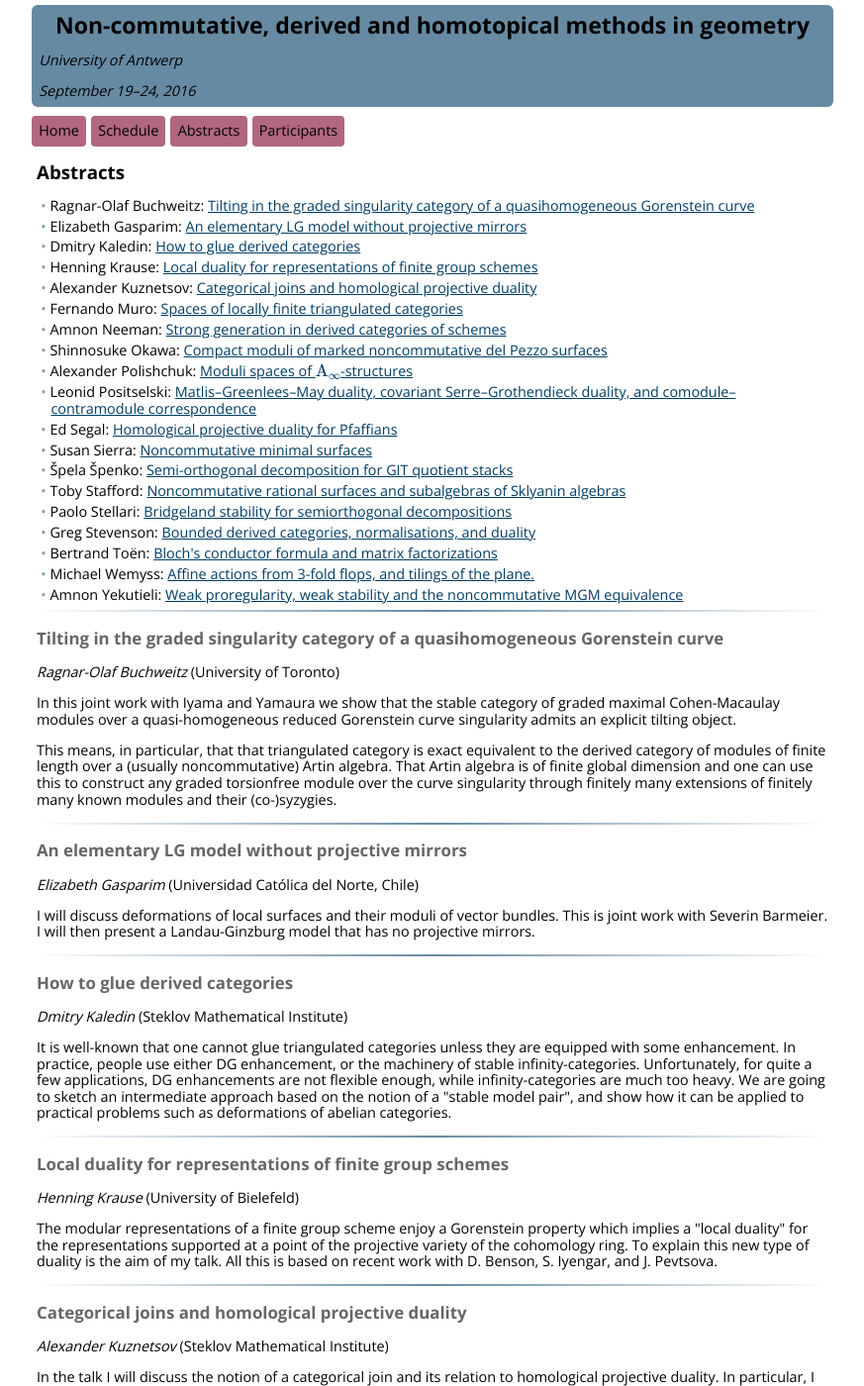
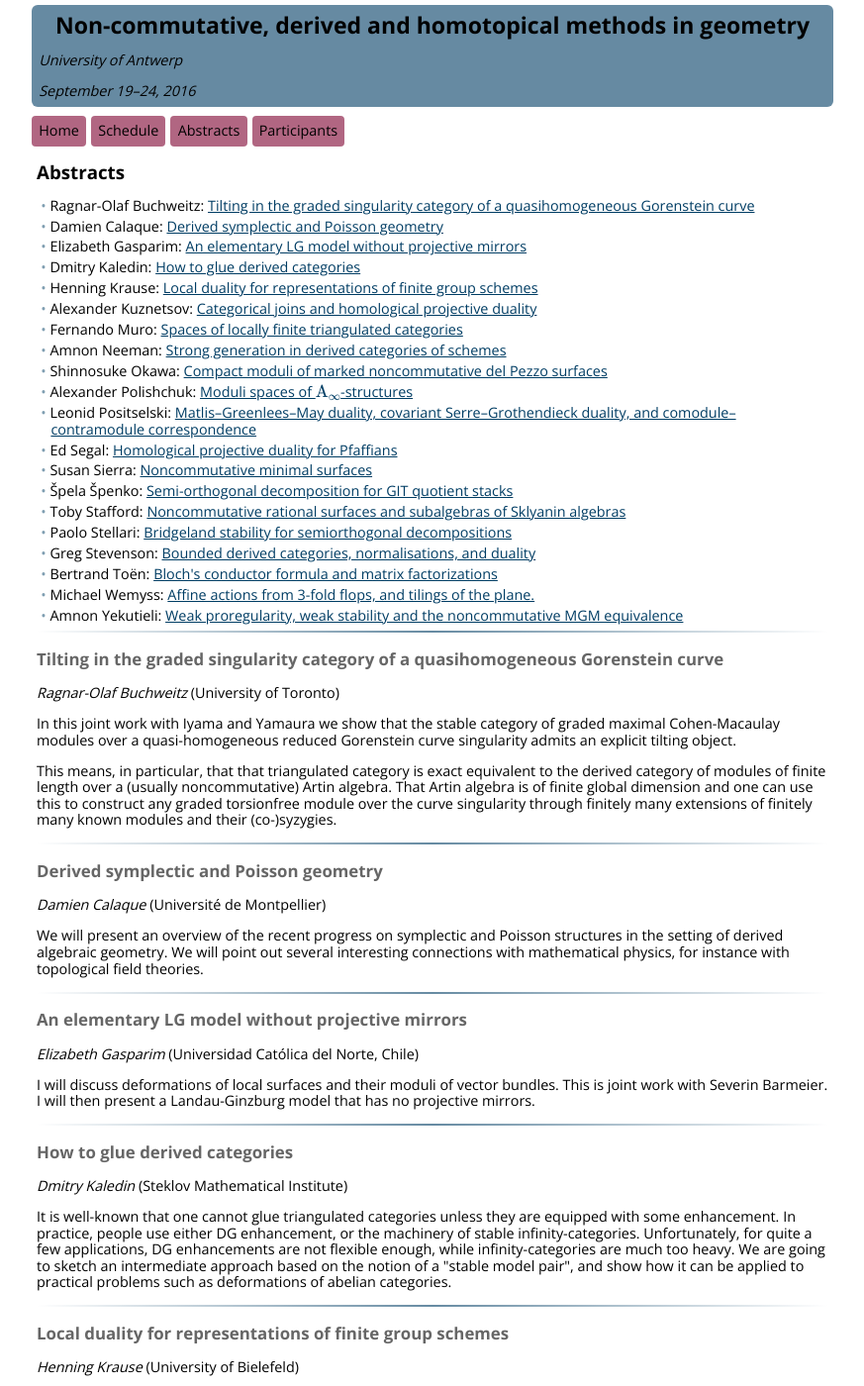
Before and after one commit to ncag-info/antwerp-2016, a Jekyll site: the page built from abstracts.html, in a window 1280 px wide and 1400 px high. Shown: the whole window at 99% size, without its empty margins (203-1076 px from the left). Built offline with Jekyll 4.4.1, drawn with Linux system fonts in a browser that asks for light colours; nearby versions of some CDN libraries; library files that are not in the unit come from our copies; formulas are drawn with MathJax 3.

Commit message:
Added an abstract

```diff
--- a/_data/talks.yml
+++ b/_data/talks.yml
@@ -5,6 +5,13 @@ buchweitz:
     <p>In this joint work with Iyama and Yamaura we show that the stable category of graded maximal Cohen-Macaulay modules over a quasi-homogeneous reduced Gorenstein curve singularity admits an explicit tilting object.
 
     <p>This means, in particular, that that triangulated category is exact equivalent to the derived category of modules of finite length over a (usually noncommutative) Artin algebra. That Artin algebra is of finite global dimension and one can use this to construct any graded torsionfree module over the curve singularity through finitely many extensions of finitely many known modules and their (co-)syzygies.
+
+
+calaque:
+  title: Derived symplectic and Poisson geometry
+  speaker: calaque
+  abstract: >
+    <p>We will present an overview of the recent progress on symplectic and Poisson structures in the setting of derived algebraic geometry. We will point out several interesting connections with mathematical physics, for instance with topological field theories.
 
 
 gasparim:
```
